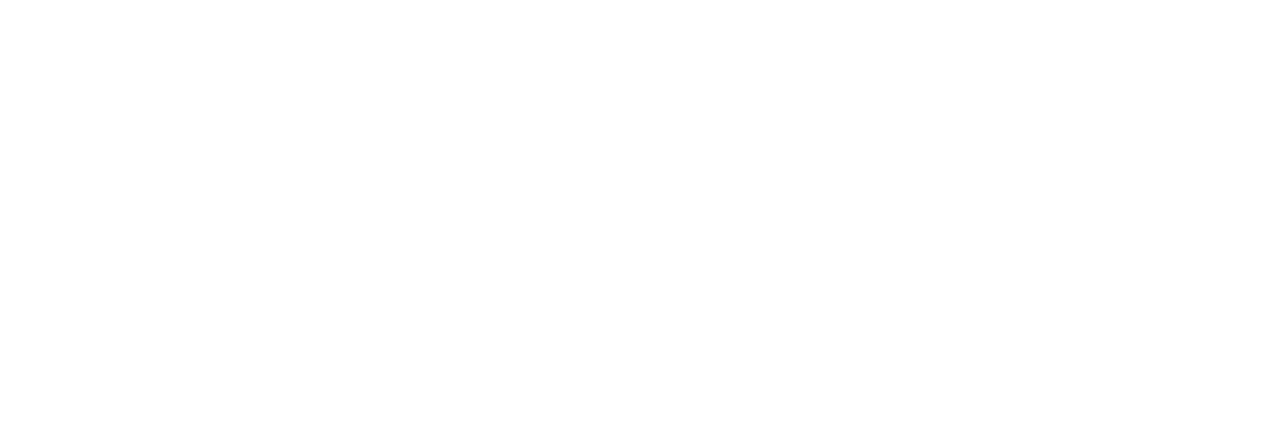
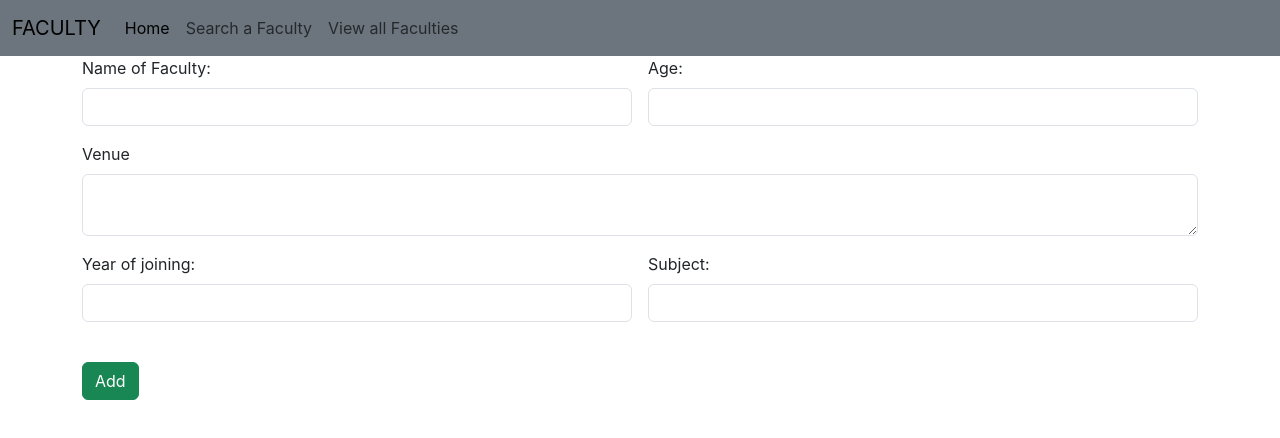
Before and after one commit to Anna-S-Paul/facultyFront, a React (Create React App) app: page / in a window 1280 px wide. Before the commit this address had no page. Shown: the top 438 px of the page. Built offline with nearby package versions, Linux system fonts and the light colour scheme.

Commit message:
nav done

```diff
--- a/src/App.js
+++ b/src/App.js
@@ -9,7 +9,7 @@
   return (
     <BrowserRouter>
     <Routes>
-      <Route path='/add' element={<AddFaculty/>}/>
+      <Route path='/' element={<AddFaculty/>}/>
       <Route path='/search' element={<SearchFaculty/>}/>
       <Route path='/viewall' element={<ViewFaculty/>}/>
     </Routes>
--- a/src/components/AddFaculty.jsx
+++ b/src/components/AddFaculty.jsx
@@ -1,8 +1,10 @@
 import React from 'react'
+import NavFaculty from './NavFaculty'
 
 const AddFaculty = () => {
   return (
     <div>
+        <NavFaculty/>
         <div className="container">
             <div className="row">
                 <div className="col col-12 col-sm-12 col-md-12 col-lg-12 col-xl-12 col-xxl-12">
--- a/src/components/NavFaculty.jsx
+++ b/src/components/NavFaculty.jsx
@@ -4,22 +4,27 @@
 const NavFaculty = () => {
   return (
     <div>
-<nav class="navbar navbar-expand-lg bg-primary">
+<nav class="navbar navbar-expand-lg bg-secondary">
   <div class="container-fluid">
     <a class="navbar-brand" href="#">FACULTY</a>
-    <button class="navbar-toggler" type="button" data-bs-toggle="collapse" data-bs-target="#navbarNavAltMarkup" aria-controls="navbarNavAltMarkup" aria-expanded="false" aria-label="Toggle navigation">
+    <button class="navbar-toggler" type="button" data-bs-toggle="collapse" data-bs-target="#navbarNav" aria-controls="navbarNav" aria-expanded="false" aria-label="Toggle navigation">
       <span class="navbar-toggler-icon"></span>
     </button>
-    <div class="collapse navbar-collapse" id="navbarNavAltMarkup">
-      <div class="navbar-nav">
-        <Link class="nav-link active" aria-current="page" to="/add">Home</Link>
-        <Link class="nav-link" to="/search">SEARCH FACULTY</Link>
-        <Link class="nav-link" to="/viewall">VIEW ALL FACULTY</Link>
-      </div>
+    <div class="collapse navbar-collapse" id="navbarNav">
+      <ul class="navbar-nav">
+        <li class="nav-item">
+          <Link class="nav-link active" aria-current="page" to="/add">Home</Link>
+        </li>
+        <li class="nav-item">
+          <Link class="nav-link" to="/search">Search a Faculty</Link>
+        </li>
+        <li class="nav-item">
+          <Link class="nav-link" to="/viewall">View all Faculties</Link>
+        </li>
+      </ul>
     </div>
   </div>
 </nav>
-
     </div>
   )
 }
--- a/src/components/SearchFaculty.jsx
+++ b/src/components/SearchFaculty.jsx
@@ -1,8 +1,10 @@
 import React from 'react'
+import NavFaculty from './NavFaculty'
 
 const SearchFaculty = () => {
   return (
     <div>
+      <NavFaculty/>
         <div className="container">
             <div className="row g-3">
                 <div className="col col-12 col-sm-12 col-md-12 col-lg-12 col-xl-12 col-xxl-12">
--- a/src/components/ViewFaculty.jsx
+++ b/src/components/ViewFaculty.jsx
@@ -1,9 +1,10 @@
 import React from 'react'
+import NavFaculty from './NavFaculty'
 
 const ViewFaculty = () => {
   return (
     <div>
-
+<NavFaculty/>
 <div className="container">
     <div className="row g-3">
         <div className="col col-12 col-sm-12 col-md-12 col-lg-12 col-xl-12 col-xxl-12">
```
